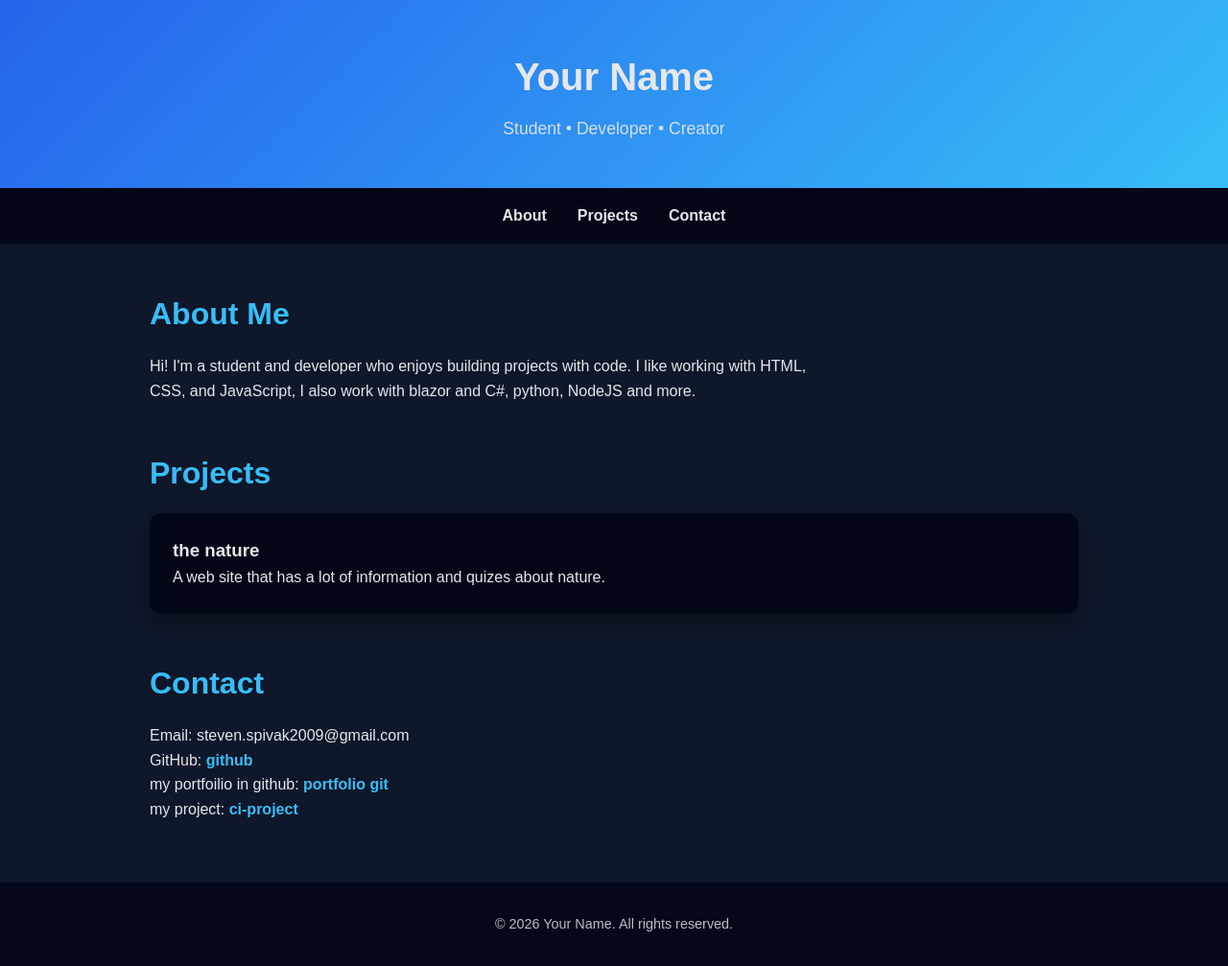
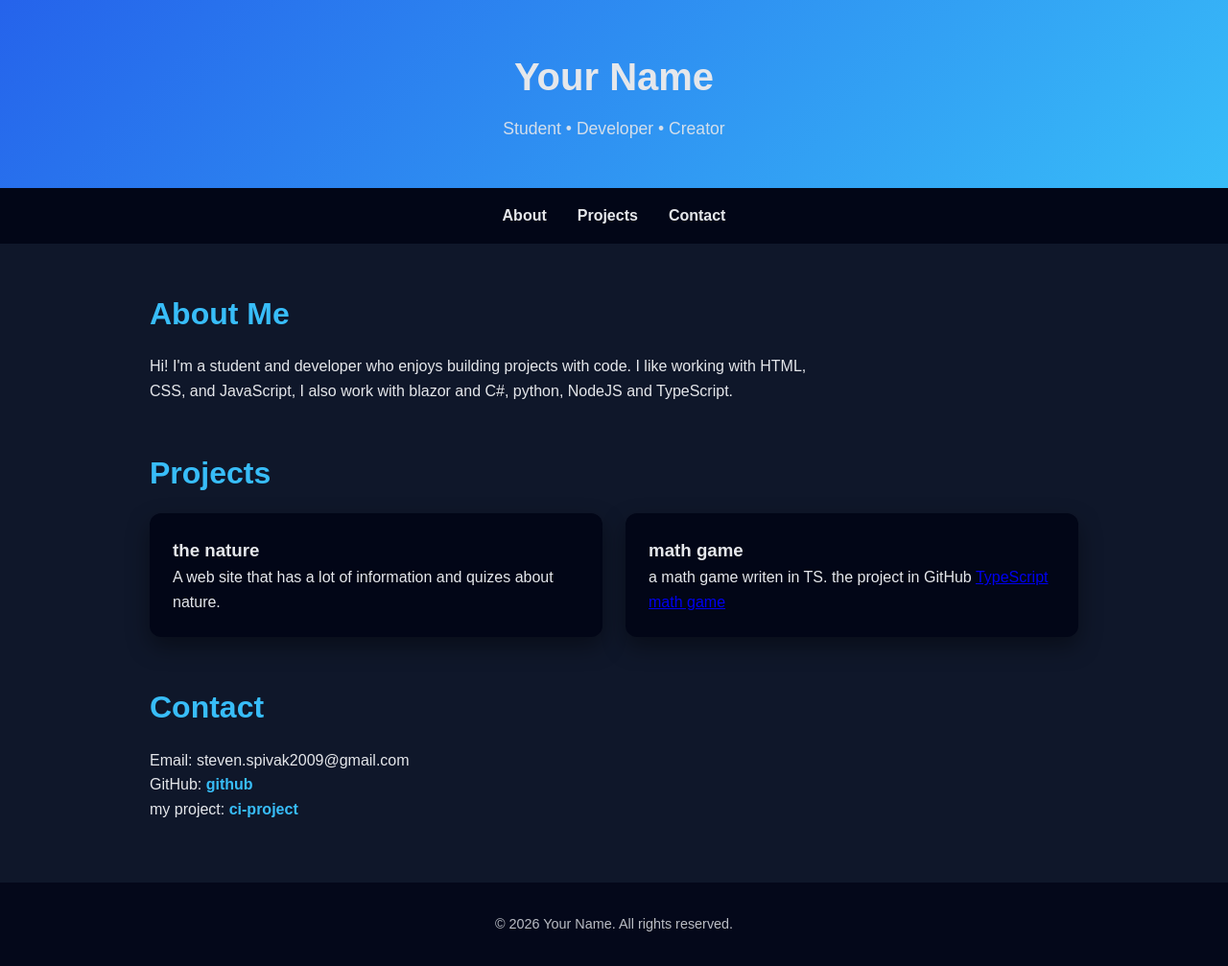
Before and after one commit to stevenSpivak/myPortfolio, a plain HTML site: page index.html in a window 1280 px wide. Shown: the whole page at 96% size. Drawn offline with Linux system fonts and the light colour scheme.

Commit message:
updated the portfolio

```diff
--- a/index.html
+++ b/index.html
@@ -23,7 +23,7 @@
       <h2>About Me</h2>
       <p>
         Hi! I'm a student and developer who enjoys building projects with code.
-        I like working with HTML, CSS, and JavaScript, I also work with blazor and C#, python, NodeJS and more.
+        I like working with HTML, CSS, and JavaScript, I also work with blazor and C#, python, NodeJS and TypeScript.
       </p>
     </section>
 
@@ -34,7 +34,10 @@
           <h3>the nature</h3>
           <p>A web site that has a lot of information and quizes about nature.</p>
         </div>
-
+         <div class="project-card">
+          <h3>math game</h3>
+          <p>a math game writen in TS. the project in GitHub <a href="https://github.com/stevenSpivak/TypeScript_math_game">TypeScript math game</a></p>
+        </div>
       </div>
     </section>
 
@@ -42,7 +45,6 @@
       <h2>Contact</h2>
       <p>Email: steven.spivak2009@gmail.com</p>
       <p>GitHub: <a href="https://github.com/stevenSpivak">github</a></p>
-      <p>my portfoilio in github: <a href="https://github.com/stevenSpivak/myPortfolio">portfolio git</a></p>
       <p>my project: <a href="https://github.com/stevenSpivak/ci-project">ci-project</a></p>
     </section>
 
```
